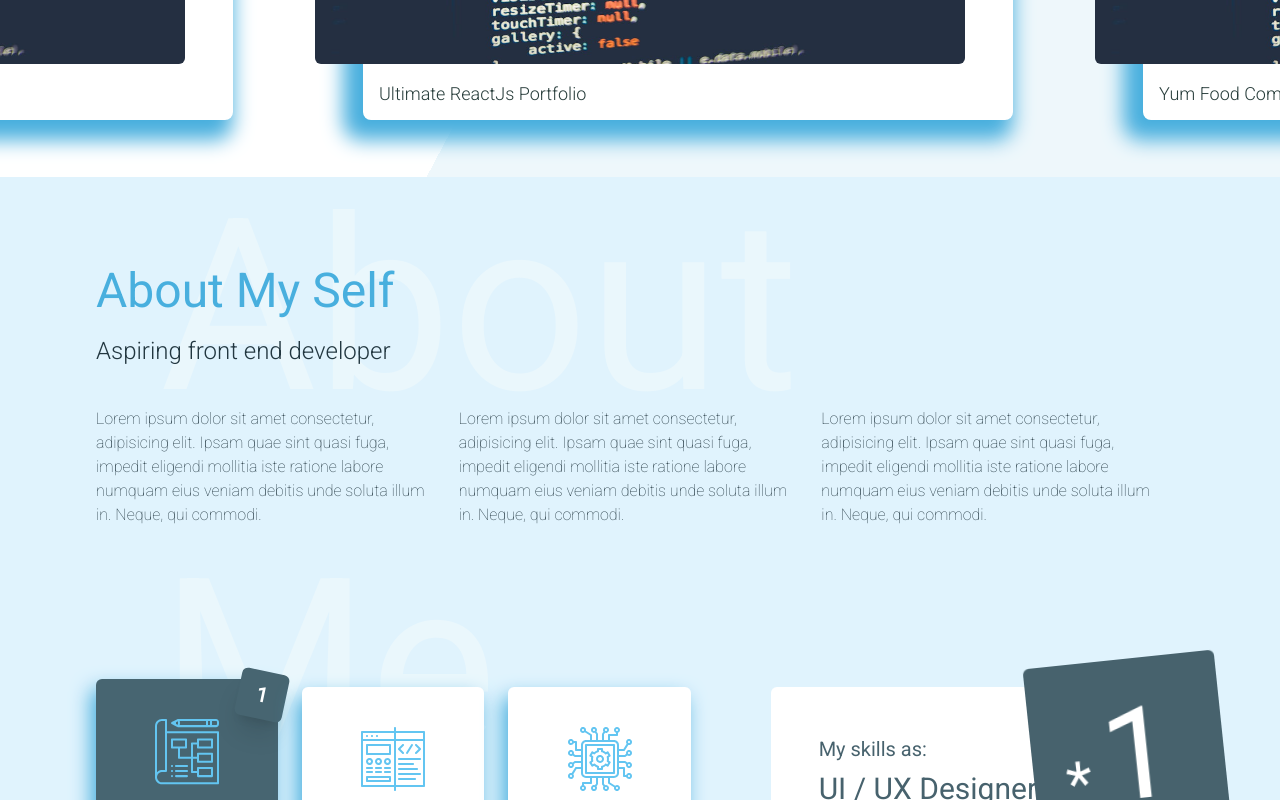
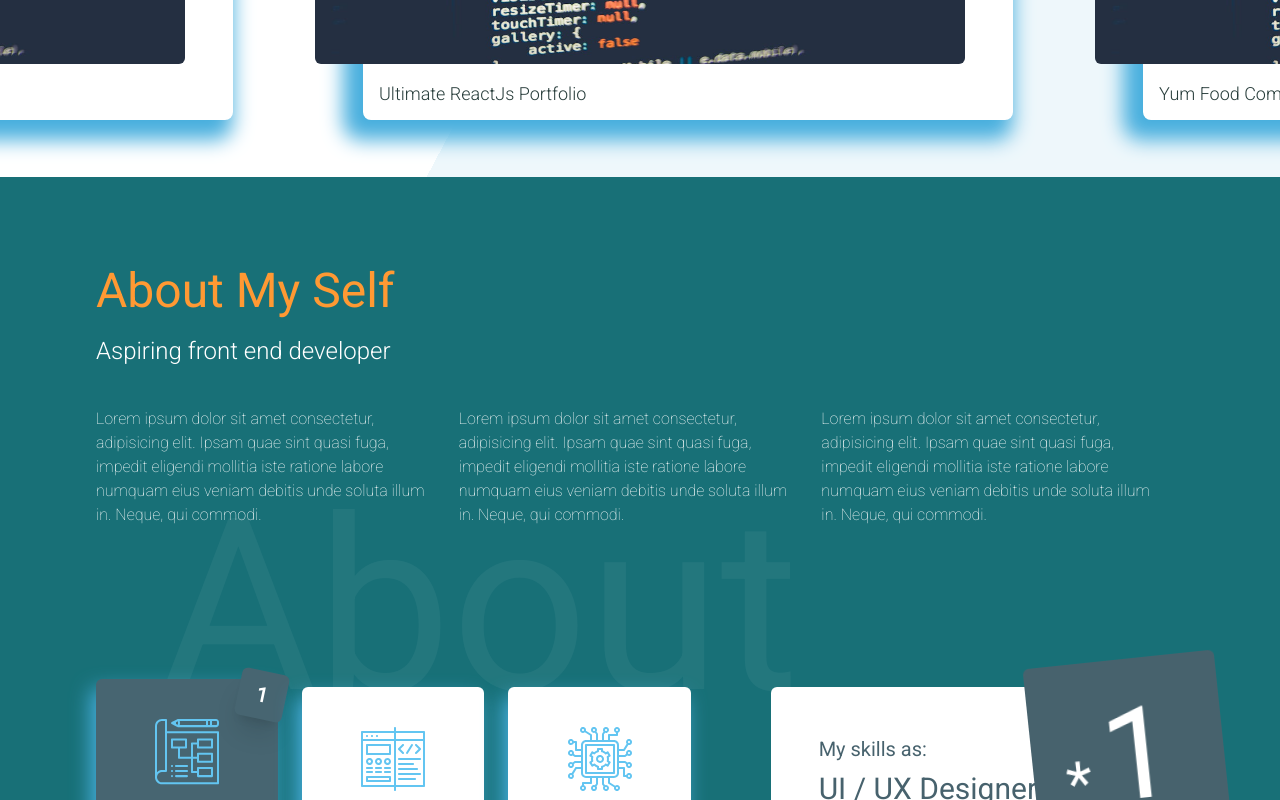
Before and after one commit to misiek869/portfolio, a Next.js app: page / in a window 1280 px wide. Shown: the part 1580-2380 px from the top of the page. Built offline with nearby package versions, Linux system fonts and the light colour scheme.

Commit message:
add new color

```diff
--- a/src/app/components/AboutMe/About.tsx
+++ b/src/app/components/AboutMe/About.tsx
@@ -44,31 +44,31 @@ const About = () => {
 		<>
 			<div
 				id='about'
-				className='bg-[#E0F3FD] pt-[250px] mt-4  pb-[100px] lg:pb-[600px] relative lg:h-[800px]'>
+				className='bg-blue pt-[250px] mt-4  pb-[100px] lg:pb-[600px] relative lg:h-[800px]'>
 				<div className='container m-auto'>
-					<h1 className='text-[240px] w-[80%] overflow-hidden absolute lg:left-40 md:left-30 top-[-50px]  text-[#EAF7FC]'>
+					<h1 className='text-[240px] w-[80%] overflow-hidden absolute lg:left-40 md:left-30 top-[250px]  text-white text-opacity-5'>
 						About Me
 					</h1>
-					<h1 className='relative text-5xl  text-[#48AFDE] mb-5 -mt-40  md:px-24 px-5'>
+					<h1 className='relative text-5xl  text-orange mb-5 -mt-40  md:px-24 px-5'>
 						About My Self
 					</h1>
-					<h4 className='relative w-full font-[300] md:w-3/4 lg:w-2/3 xl:w-1/2 font-recoleta text-[#223740] text-2xl mb-10 px-5 md:px-24'>
+					<h4 className='relative w-full font-[300] md:w-3/4 lg:w-2/3 xl:w-1/2 text-white text-2xl mb-10 px-5 md:px-24'>
 						Aspiring front end developer
 					</h4>
 					<section className='relative flex flex-col lg:flex-row px-5 md:px-24'>
-						<p className='w-full lg:w-1/3 text-[#223740] mr-0 mb-5  lg:mr-4 font-[200]'>
+						<p className='w-full lg:w-1/3 text-white mr-0 mb-5  lg:mr-4 font-[200]'>
 							Lorem ipsum dolor sit amet consectetur, adipisicing elit. Ipsam
 							quae sint quasi fuga, impedit eligendi mollitia iste ratione
 							labore numquam eius veniam debitis unde soluta illum in. Neque,
 							qui commodi.
 						</p>
-						<p className='w-full lg:w-1/3 text-[#223740] mr-0 mb-5  lg:mr-4 font-[200]'>
+						<p className='w-full lg:w-1/3 text-white mr-0 mb-5  lg:mr-4 font-[200]'>
 							Lorem ipsum dolor sit amet consectetur, adipisicing elit. Ipsam
 							quae sint quasi fuga, impedit eligendi mollitia iste ratione
 							labore numquam eius veniam debitis unde soluta illum in. Neque,
 							qui commodi.
 						</p>
-						<p className='w-full lg:w-1/3 text-[#223740] mr-0 mb-5  lg:mr-4 font-[200]'>
+						<p className='w-full lg:w-1/3 text-white mr-0 mb-5  lg:mr-4 font-[200]'>
 							Lorem ipsum dolor sit amet consectetur, adipisicing elit. Ipsam
 							quae sint quasi fuga, impedit eligendi mollitia iste ratione
 							labore numquam eius veniam debitis unde soluta illum in. Neque,
--- a/src/app/globals.css
+++ b/src/app/globals.css
@@ -9,6 +9,7 @@
 	--orange: 30, 100%, 60%;
 	--gray: 80, 20%, 73%;
 	--blue: 184, 66%, 28%;
+	--dark_green: 198, 31%, 19%;
 }
 
 body {
--- a/tailwind.config.ts
+++ b/tailwind.config.ts
@@ -12,6 +12,7 @@ const config: Config = {
 				orange: 'hsl(var(--orange))',
 				gray: 'hsl(var(--gray))',
 				blue: 'hsl(var(--blue))',
+				dark_green: 'hsl(var(--dark-green))',
 			},
 			backgroundImage: {
 				'gradient-radial': 'radial-gradient(var(--tw-gradient-stops))',
```
